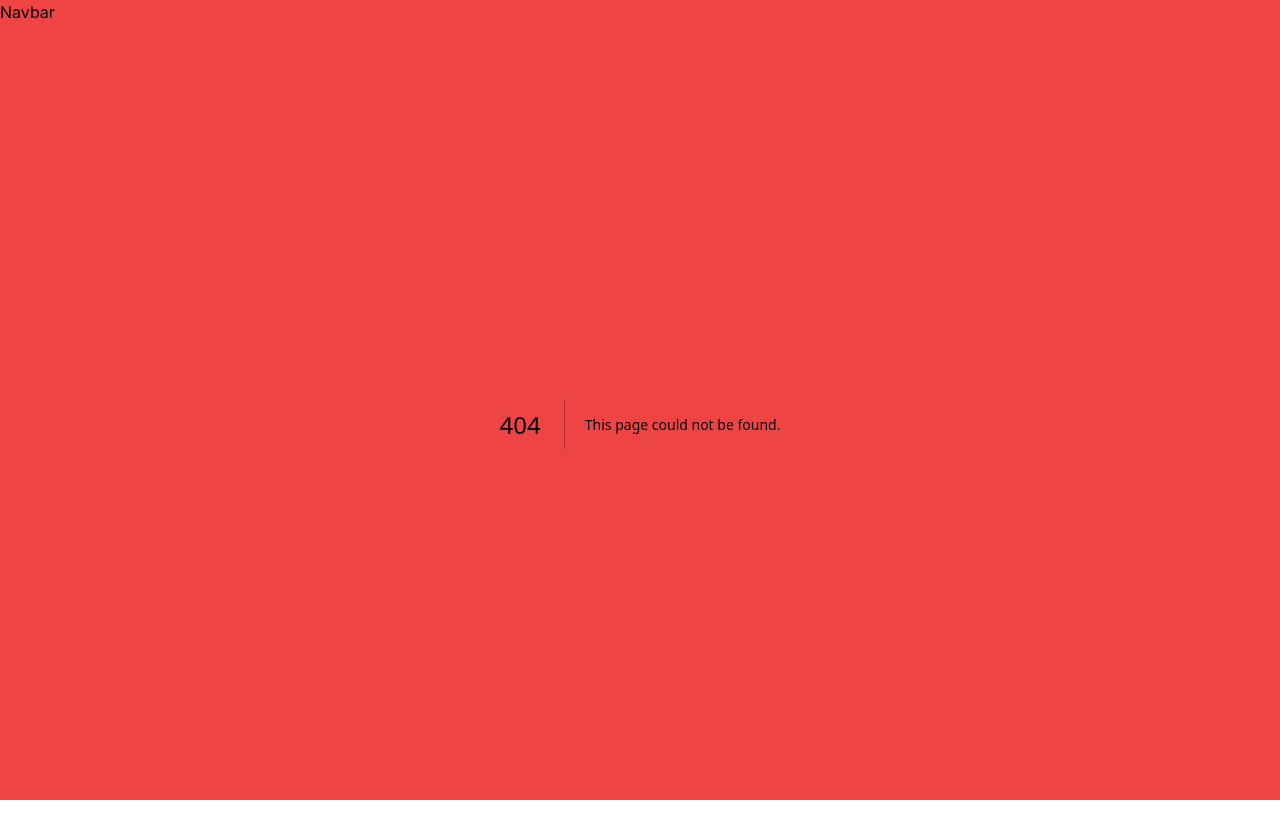
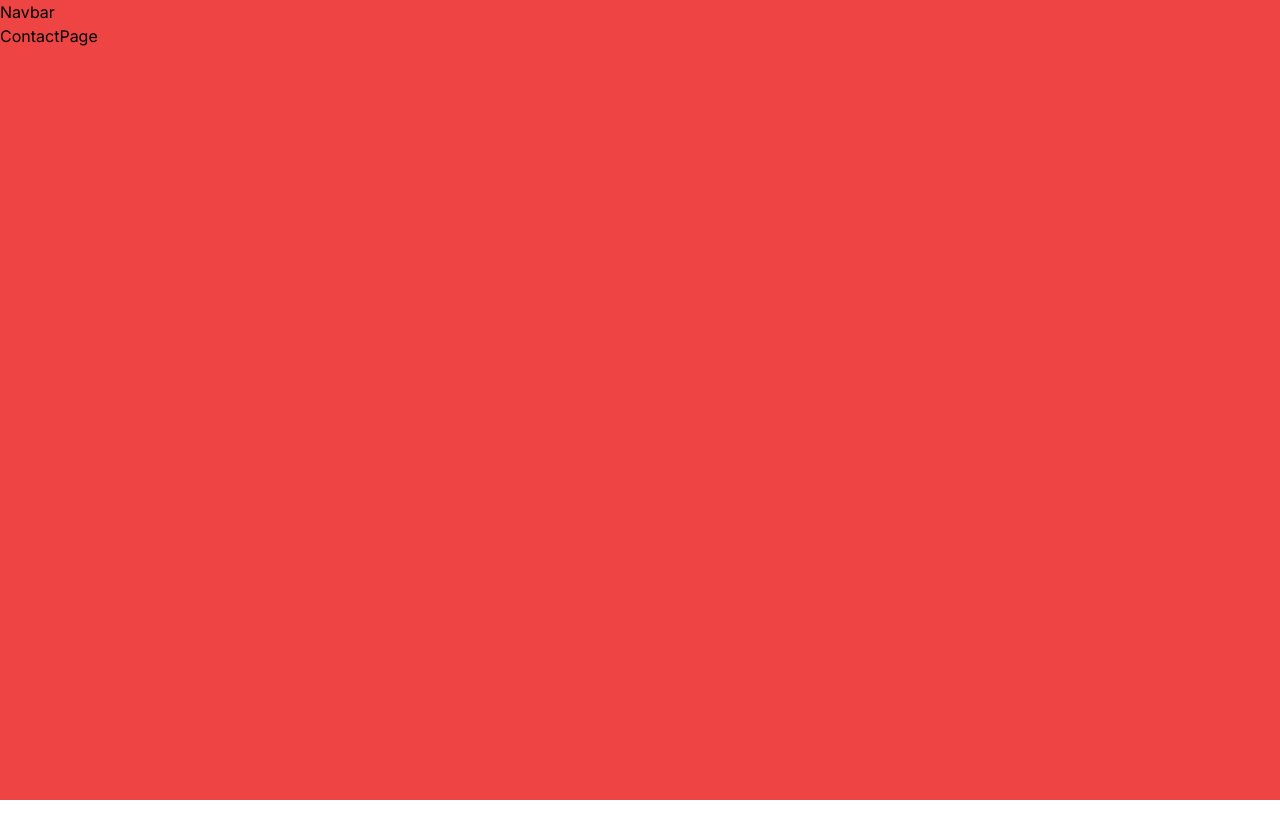
Before and after one commit to amine-omari/my-portfolio, a Next.js app: page /portfolio in a window 1280 px wide. Before the commit this address had no page. After the commit the page ends 800 px from the top, so only its background shows below. Built offline with nearby package versions, Linux system fonts and the light colour scheme.

Commit message:
feat: add new portfolio page

```diff
--- /dev/null
+++ b/src/app/portfolio/page.jsx
@@ -0,0 +1,5 @@
+const ContactPage = () => {
+  return <div>ContactPage</div>;
+};
+
+export default ContactPage;
```
